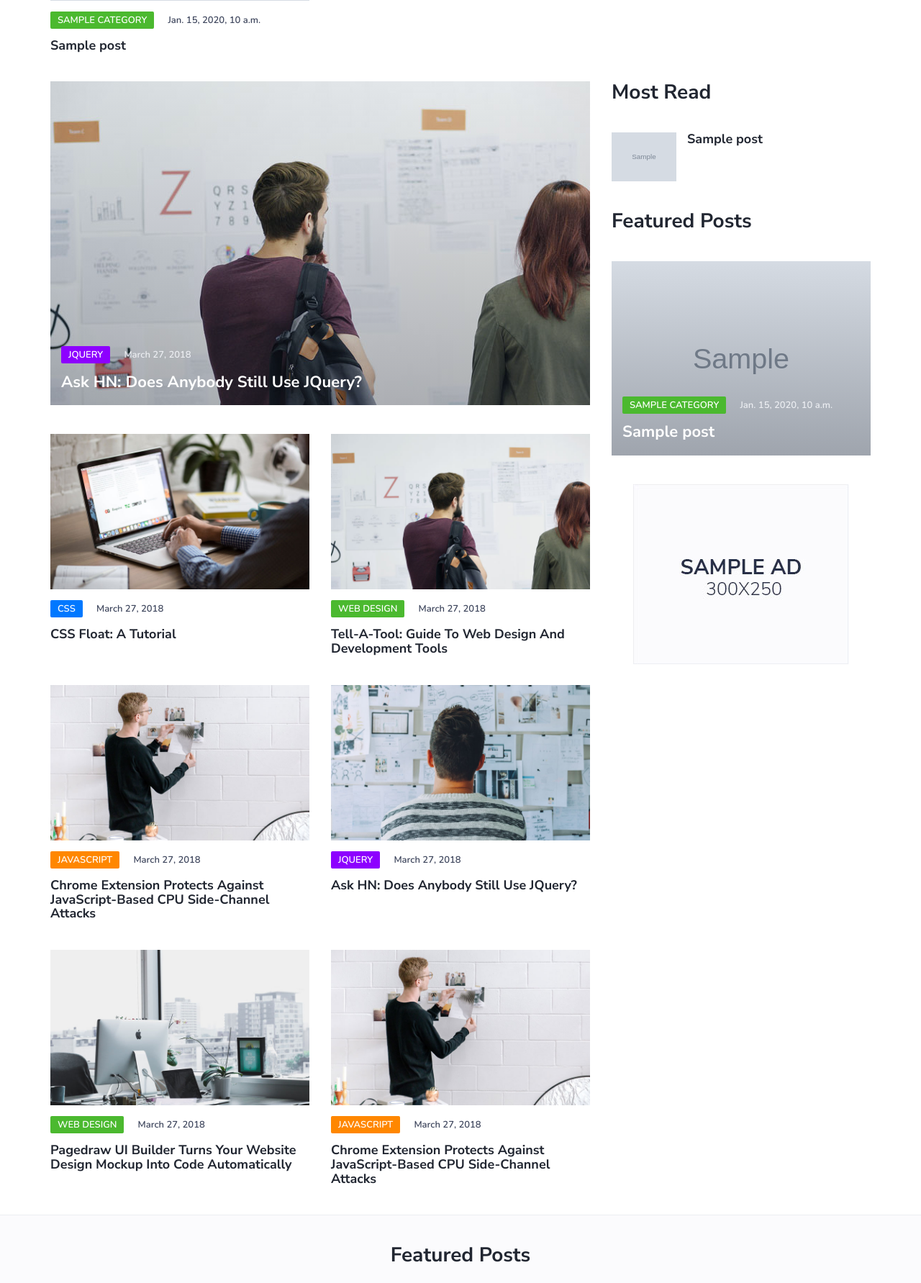
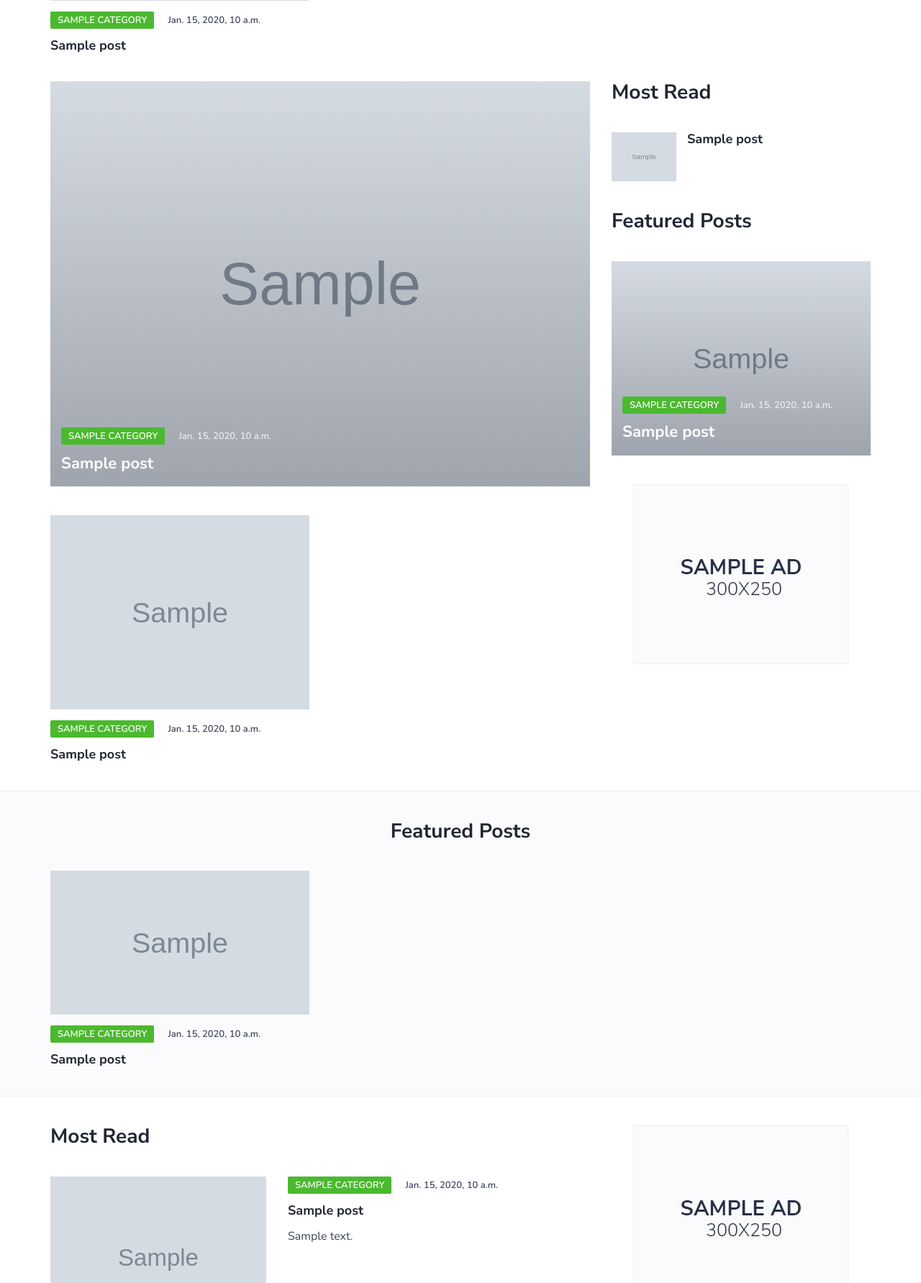
Before and after one commit to sajib1066/django-blog, a Django app: template templates/home.html in a window 1280 px wide. Shown: the part 720-2503 px from the top of the page at 72% size. Run offline with Django 3.2, Linux system fonts and the light colour scheme; the template is opened without the code that fills it: values that come from a table or form of the project are taken from there, others are empty; tables that the repository leaves empty hold one stand-in row (values such as "Sample post"); grey boxes marked "Sample" are stand-in pictures; some libraries are stand-ins or nearby versions.

Commit message:
added all post section in home page

```diff
--- a/templates/home.html
+++ b/templates/home.html
@@ -60,111 +60,43 @@
           <!-- post -->
           <div class="col-md-12">
             <div class="post post-thumb">
-              <a class="post-img" href="#"><img src="{% static './img/post-2.jpg' %}" alt=""></a>
+              <a class="post-img" href="{% url 'blog-post' post.id %}"><img src="{{ post.image.url }}" alt=""></a>
               <div class="post-body">
                 <div class="post-meta">
-                  <a class="post-category cat-3" href="category.html">Jquery</a>
-                  <span class="post-date">March 27, 2018</span>
+                  <a class="post-category cat-{{ post.category.id }}" href="{% url 'category' post.category %}">{{ post.category }}</a>
+                  <span class="post-date">{{ post.pub_date }}</span>
                 </div>
-                <h3 class="post-title"><a href="blog-post.html">Ask HN: Does Anybody Still Use JQuery?</a></h3>
+                <h3 class="post-title"><a href="{% url 'blog-post' post.id %}">{{ post.title }}</a></h3>
               </div>
             </div>
           </div>
           <!-- /post -->
 
           <!-- post -->
-          <div class="col-md-6">
-            <div class="post">
-              <a class="post-img" href="blog-post.html"><img src="{% static './img/post-1.jpg' %}" alt=""></a>
-              <div class="post-body">
-                <div class="post-meta">
-                  <a class="post-category cat-4" href="category.html">Css</a>
-                  <span class="post-date">March 27, 2018</span>
+          {% for post in recent_post %}
+            <div class="col-md-6">
+              <div class="post">
+                <a class="post-img" href="{% url 'blog-post' post.id %}"><img src="{{ post.image.url }}" alt=""></a>
+                <div class="post-body">
+                  <div class="post-meta">
+                    <a class="post-category cat-{{ post.category.id }}" href="{% url 'category' post.category %}">{{ post.category }}</a>
+                    <span class="post-date">{{ post.pub_date }}</span>
+                  </div>
+                  <h3 class="post-title"><a href="{% url 'blog-post' post.id %}">{{ post.title }}</a></h3>
                 </div>
-                <h3 class="post-title"><a href="blog-post.html">CSS Float: A Tutorial</a></h3>
               </div>
             </div>
-          </div>
+            {% if forloop.counter == 2 %}
+            <div class="clearfix visible-md visible-lg"></div>
+            {% endif %}
+            {% if forloop.counter == 4 %}
+            <div class="clearfix visible-md visible-lg"></div>
+            {% endif %}
+          {% endfor %}
           <!-- /post -->
 
-          <!-- post -->
-          <div class="col-md-6">
-            <div class="post">
-              <a class="post-img" href="blog-post.html"><img src="{% static './img/post-2.jpg' %}" alt=""></a>
-              <div class="post-body">
-                <div class="post-meta">
-                  <a class="post-category cat-1" href="category.html">Web Design</a>
-                  <span class="post-date">March 27, 2018</span>
-                </div>
-                <h3 class="post-title"><a href="blog-post.html">Tell-A-Tool: Guide To Web Design And Development Tools</a></h3>
-              </div>
-            </div>
-          </div>
-          <!-- /post -->
 
-          <div class="clearfix visible-md visible-lg"></div>
 
-          <!-- post -->
-          <div class="col-md-6">
-            <div class="post">
-              <a class="post-img" href="blog-post.html"><img src="{% static './img/post-4.jpg' %}" alt=""></a>
-              <div class="post-body">
-                <div class="post-meta">
-                  <a class="post-category cat-2" href="category.html">JavaScript</a>
-                  <span class="post-date">March 27, 2018</span>
-                </div>
-                <h3 class="post-title"><a href="blog-post.html">Chrome Extension Protects Against JavaScript-Based CPU Side-Channel Attacks</a></h3>
-              </div>
-            </div>
-          </div>
-          <!-- /post -->
-
-          <!-- post -->
-          <div class="col-md-6">
-            <div class="post">
-              <a class="post-img" href="blog-post.html"><img src="{% static './img/post-5.jpg' %}" alt=""></a>
-              <div class="post-body">
-                <div class="post-meta">
-                  <a class="post-category cat-3" href="category.html">Jquery</a>
-                  <span class="post-date">March 27, 2018</span>
-                </div>
-                <h3 class="post-title"><a href="blog-post.html">Ask HN: Does Anybody Still Use JQuery?</a></h3>
-              </div>
-            </div>
-          </div>
-          <!-- /post -->
-
-          <div class="clearfix visible-md visible-lg"></div>
-
-          <!-- post -->
-          <div class="col-md-6">
-            <div class="post">
-              <a class="post-img" href="blog-post.html"><img src="{% static './img/post-3.jpg' %}" alt=""></a>
-              <div class="post-body">
-                <div class="post-meta">
-                  <a class="post-category cat-1" href="category.html">Web Design</a>
-                  <span class="post-date">March 27, 2018</span>
-                </div>
-                <h3 class="post-title"><a href="blog-post.html">Pagedraw UI Builder Turns Your Website Design Mockup Into Code Automatically</a></h3>
-              </div>
-            </div>
-          </div>
-          <!-- /post -->
-
-          <!-- post -->
-          <div class="col-md-6">
-            <div class="post">
-              <a class="post-img" href="blog-post.html"><img src="{% static './img/post-4.jpg' %}" alt=""></a>
-              <div class="post-body">
-                <div class="post-meta">
-                  <a class="post-category cat-2" href="category.html">JavaScript</a>
-                  <span class="post-date">March 27, 2018</span>
-                </div>
-                <h3 class="post-title"><a href="blog-post.html">Chrome Extension Protects Against JavaScript-Based CPU Side-Channel Attacks</a></h3>
-              </div>
-            </div>
-          </div>
-          <!-- /post -->
         </div>
       </div>
 
--- a/webmagblog/views.py
+++ b/webmagblog/views.py
@@ -1,5 +1,4 @@
 from django.shortcuts import render
-
 from blog.models import FeaturedPost, Category, Tags, Post
 
 def error_404(request, allowed_hosts=True):
@@ -19,7 +18,8 @@ def home_page(request):
         'header_post': header_post,
         'featured_post': featured_post,
         'recent_post': recent_post,
-        'most_read_post': most_read_post
+        'most_read_post': most_read_post,
+        'post': recent_post[2]
     }
     return render(request, 'home.html', context)
 
```
